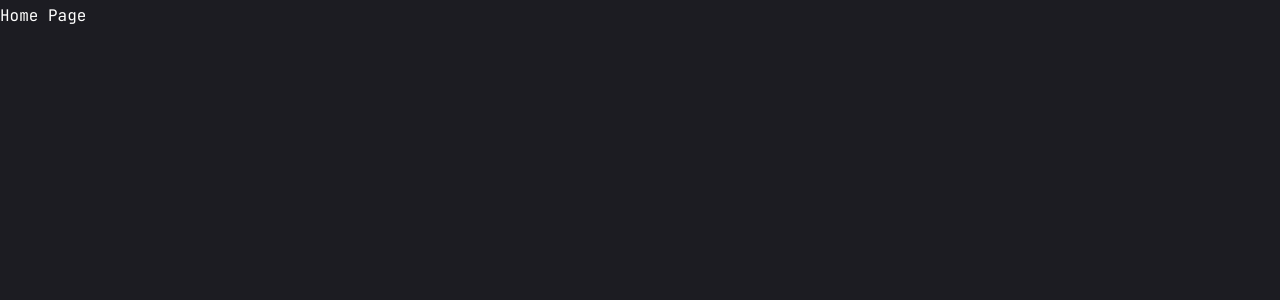
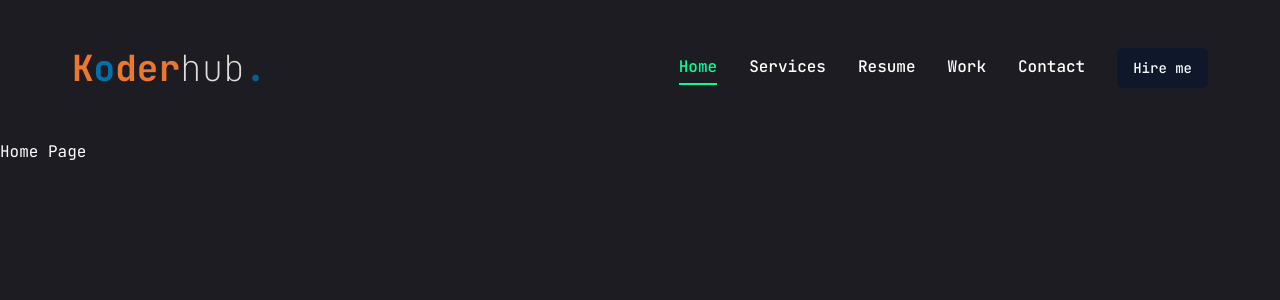
Before and after one commit to amirulkanak/amirul-portfolio, a Next.js app: page / in a window 1280 px wide. Shown: the top 300 px of the page. Built offline with nearby package versions, Linux system fonts and the light colour scheme.

Commit message:
desktop Navigation

```diff
--- a/src/app/layout.js
+++ b/src/app/layout.js
@@ -1,5 +1,8 @@
 import { JetBrains_Mono } from 'next/font/google';
+// Global styles
 import './globals.css';
+// Header component
+import Header from '@/components/Header';
 
 const jetbrainsMono = JetBrains_Mono({
   subsets: ['latin'],
@@ -15,7 +18,10 @@
 export default function RootLayout({ children }) {
   return (
     <html lang="en">
-      <body className={jetbrainsMono.variable}>{children}</body>
+      <body className={jetbrainsMono.variable}>
+        <Header />
+        {children}
+      </body>
     </html>
   );
 }
--- /dev/null
+++ b/src/components/Header.jsx
@@ -0,0 +1,37 @@
+import Link from 'next/link';
+// Shadcn ui components
+import { Button } from './ui/button';
+// Desktop Navigation component
+import Nav from './Nav';
+
+const Header = () => {
+  return (
+    <header className="py-8 xl:py-12 text-white">
+      <div className="container mx-auto flex justify-between items-center">
+        {/* Logo */}
+        <Link href="/">
+          <h1 className="text-4xl font-bold">
+            <span className="text-[#ED772F]">K</span>
+            <span className="text-[#0370A9]">o</span>
+            <span className="text-[#ED772F]">der</span>
+            <span className="font-thin text-[#DFDDDB]">hub</span>
+            <span className="!text-[#0370A9]/80">.</span>
+          </h1>
+        </Link>
+
+        {/* Desktop Navigation and Hire me Button */}
+        <div className="hidden xl:flex items-center gap-8">
+          <Nav />
+          <Link href="/contact">
+            <Button>Hire me</Button>
+          </Link>
+        </div>
+
+        {/* Mobile Navigation */}
+        <div className="xl:hidden">Mobile Nav</div>
+      </div>
+    </header>
+  );
+};
+
+export default Header;
--- /dev/null
+++ b/src/components/Nav.jsx
@@ -0,0 +1,34 @@
+'use client';
+
+import Link from 'next/link';
+import { usePathname } from 'next/navigation';
+
+const links = [
+  { name: 'Home', path: '/' },
+  { name: 'Services', path: '/services' },
+  { name: 'Resume', path: '/resume' },
+  { name: 'Work', path: '/work' },
+  { name: 'Contact', path: '/contact' },
+];
+
+const Nav = () => {
+  const pathname = usePathname();
+  return (
+    <nav className="flex gap-8">
+      {links.map((link, index) => {
+        return (
+          <Link
+            href={link.path}
+            key={index}
+            className={`${
+              link.path === pathname && 'text-accent border-b-2 border-accent'
+            } capitalize font-medium hover:text-accent transition-all`}>
+            {link.name}
+          </Link>
+        );
+      })}
+    </nav>
+  );
+};
+
+export default Nav;
```
